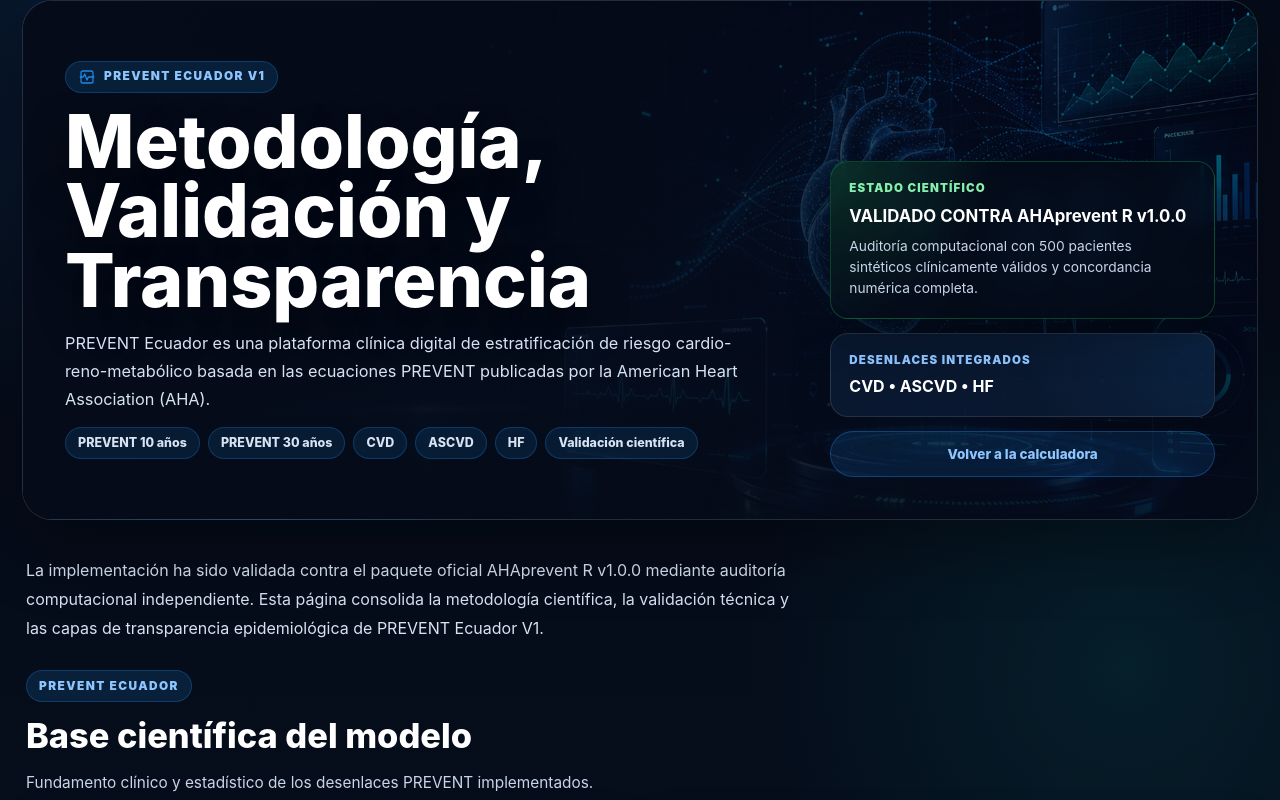
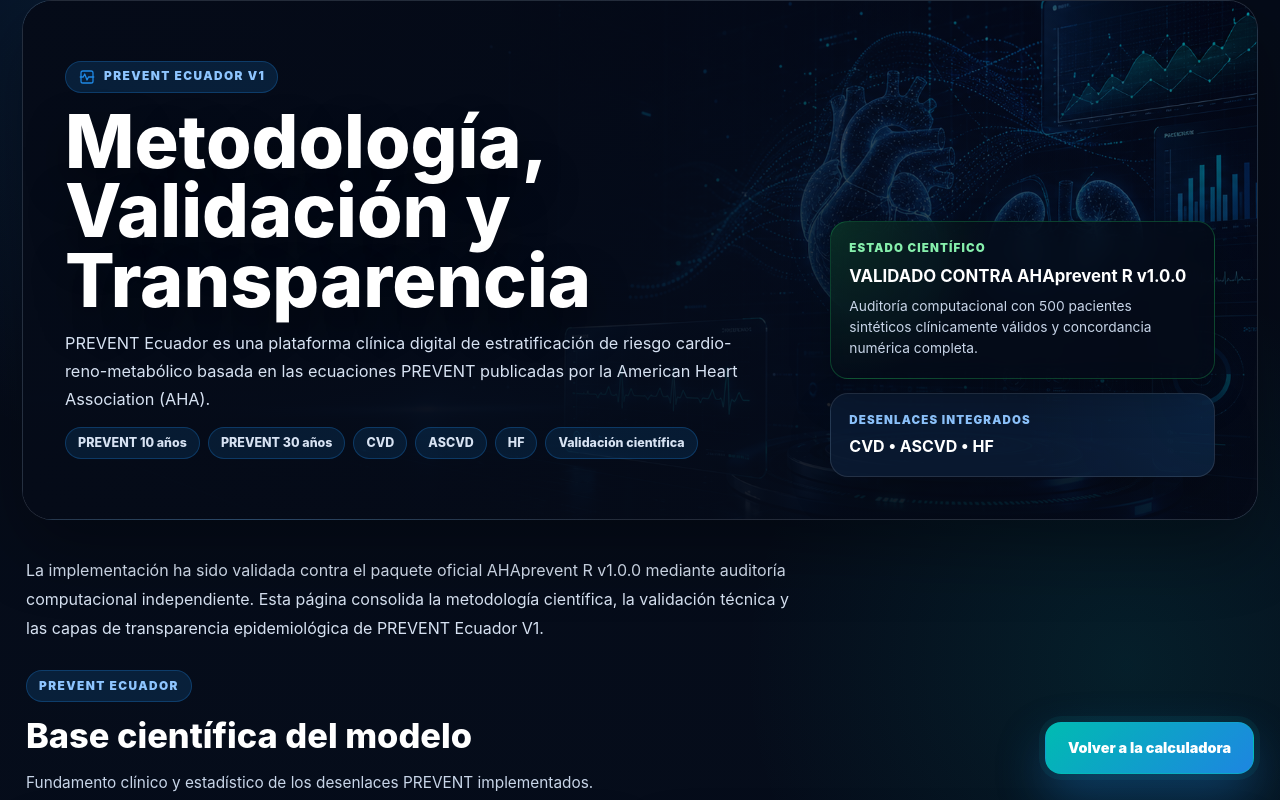
Before and after one commit to davidguzman1991/prevent-ecuador, a Next.js app in the folder frontend/: page /metodologia in a window 1280 px wide. Shown: the top 800 px of the page. Built offline with nearby package versions, Linux system fonts and the light colour scheme.

Commit message:
implementacion de boton flotante en volver a calculadora

```diff
--- a/frontend/src/app/globals.css
+++ b/frontend/src/app/globals.css
@@ -2292,6 +2292,7 @@ button {
 }
 
 .methodology-page {
+  position: relative;
   display: grid;
   gap: 28px;
 }
@@ -2472,25 +2473,36 @@ button {
   line-height: 1.55;
 }
 
-.methodology-hero-link {
+.methodology-floating-calculator-link {
+  position: fixed;
+  right: 26px;
+  bottom: 26px;
+  z-index: 60;
   display: inline-flex;
   align-items: center;
   justify-content: center;
-  min-height: 46px;
-  padding: 0 18px;
-  border-radius: 999px;
-  border: 1px solid rgba(30, 136, 229, 0.34);
-  background: rgba(30, 136, 229, 0.14);
-  color: #8ec5ff;
-  font-size: 0.84rem;
-  font-weight: 800;
+  min-height: 52px;
+  padding: 0 22px;
+  border-radius: 16px;
+  border: 1px solid rgba(0, 194, 184, 0.42);
+  background:
+    linear-gradient(135deg, rgba(0, 194, 184, 0.96), rgba(30, 136, 229, 0.98));
+  color: #ffffff;
+  font-size: 0.9rem;
+  font-weight: 900;
   text-decoration: none;
-  transition: transform 0.18s ease, background 0.18s ease;
-}
-
-.methodology-hero-link:hover {
-  transform: translateY(-1px);
-  background: var(--primary-soft);
+  box-shadow:
+    0 22px 48px rgba(30, 136, 229, 0.34),
+    0 0 0 6px rgba(0, 194, 184, 0.08);
+  transition: transform 0.18s ease, box-shadow 0.18s ease, filter 0.18s ease;
+}
+
+.methodology-floating-calculator-link:hover {
+  transform: translateY(-2px);
+  filter: brightness(1.08);
+  box-shadow:
+    0 28px 56px rgba(30, 136, 229, 0.42),
+    0 0 0 7px rgba(0, 194, 184, 0.1);
 }
 
 .methodology-section {
@@ -3811,6 +3823,15 @@ button {
     border-radius: 26px;
   }
 
+  .methodology-floating-calculator-link {
+    right: 14px;
+    bottom: 14px;
+    min-height: 46px;
+    padding: 0 16px;
+    border-radius: 14px;
+    font-size: 0.82rem;
+  }
+
   .methodology-hero::after {
     background:
       linear-gradient(180deg, rgba(5, 11, 24, 0.94) 0%, rgba(5, 11, 24, 0.72) 52%, rgba(5, 11, 24, 0.95) 100%),
--- a/frontend/src/components/MethodologyPageContent.tsx
+++ b/frontend/src/components/MethodologyPageContent.tsx
@@ -157,6 +157,9 @@ const REFERENCES = [
 export function MethodologyPageContent() {
   return (
     <div className="methodology-page">
+      <Link href="/" className="methodology-floating-calculator-link">
+        Volver a la calculadora
+      </Link>
       <header className="methodology-hero">
         <div className="methodology-hero-visual" aria-hidden="true">
           <Image
@@ -200,9 +203,6 @@ export function MethodologyPageContent() {
             <span>Desenlaces integrados</span>
             <strong>CVD • ASCVD • HF</strong>
           </div>
-          <Link href="/" className="methodology-hero-link">
-            Volver a la calculadora
-          </Link>
         </div>
       </header>
 
```
